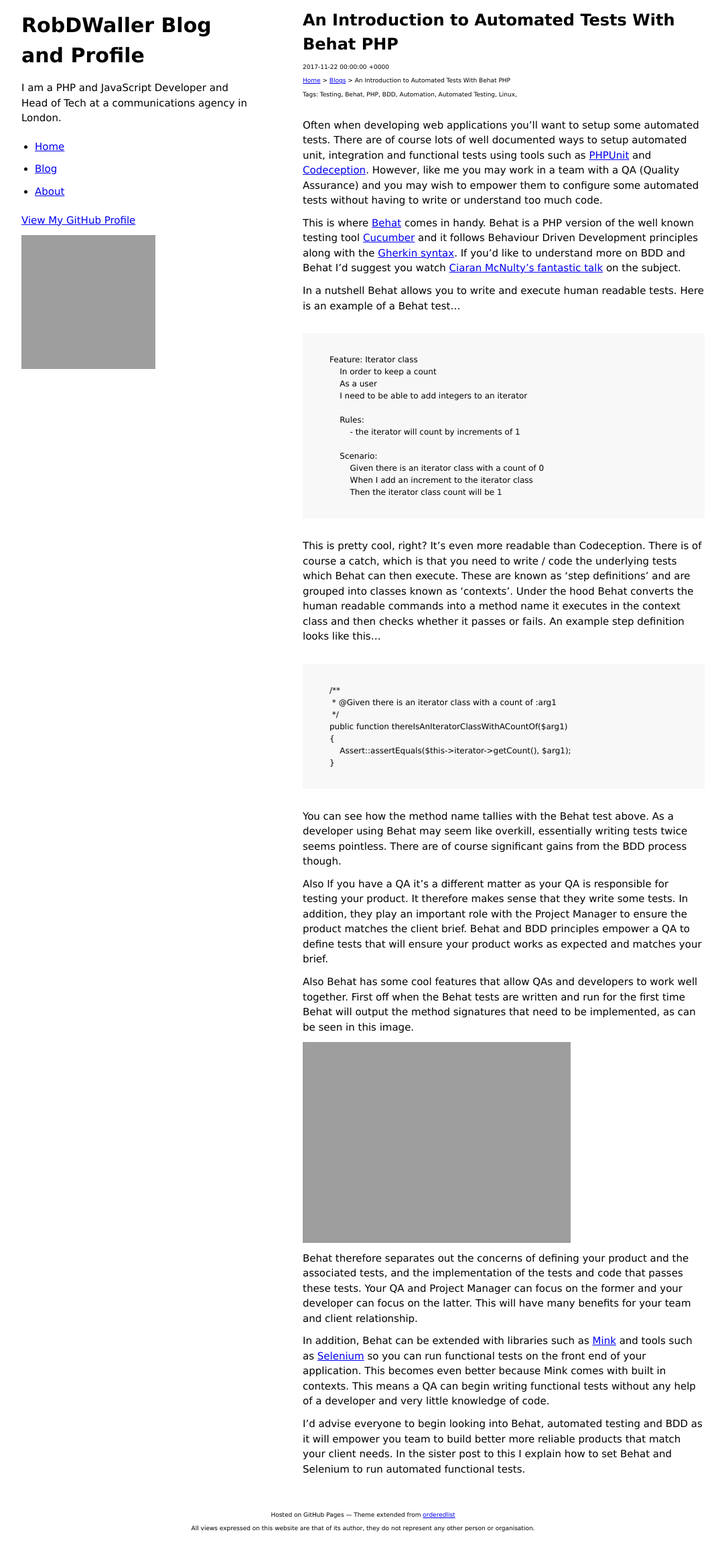
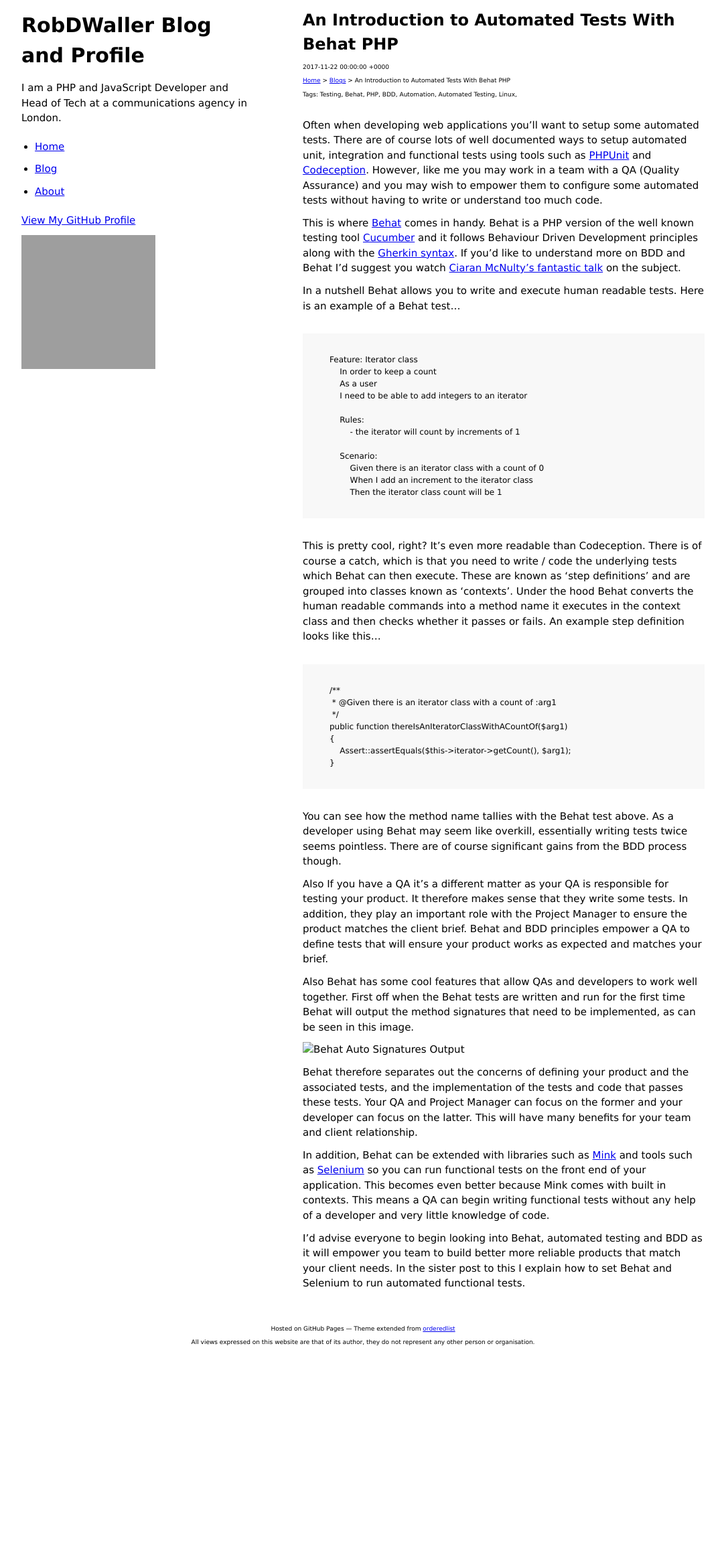
Before and after one commit to RobDWaller/robdwaller.github.io, a Jekyll site: the page built from _posts/2017-11-22-introduction-bdd-testing-with-behat.md, in a window 1280 px wide. Shown: the whole page at 67% size, without its empty margins (98-1179 px from the left). Built offline with Jekyll 4.4.1, drawn with Linux system fonts in a browser that asks for light colours; after the commit the page ends 2051 px from its top, so only the background shows below that; grey boxes are pictures that could not be loaded.

Commit message:
Fix actual image, removing misplaced quotes

```diff
--- a/_posts/2017-11-22-introduction-bdd-testing-with-behat.md
+++ b/_posts/2017-11-22-introduction-bdd-testing-with-behat.md
@@ -44,7 +44,7 @@
 
 Also Behat has some cool features that allow QAs and developers to work well together. First off when the Behat tests are written and run for the first time Behat will output the method signatures that need to be implemented, as can be seen in this image.
 
-![Behat Auto Signatures Output]('assets/behat-methods.png')
+![Behat Auto Signatures Output](assets/behat-methods.png)
 
 Behat therefore separates out the concerns of defining your product and the associated tests, and the implementation of the tests and code that passes these tests. Your QA and Project Manager can focus on the former and your developer can focus on the latter. This will have many benefits for your team and client relationship.
 
```
